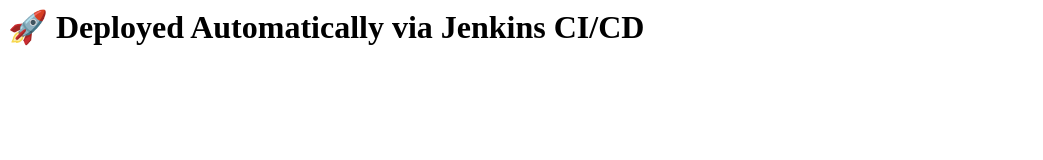
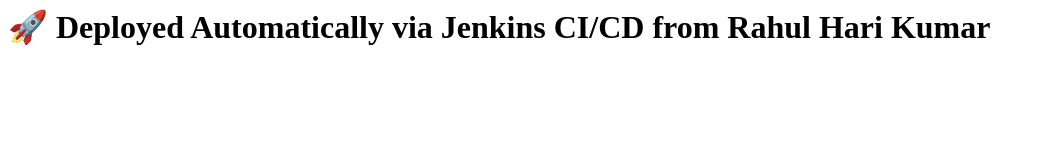
Before and after one commit to DevRahul16/End-to-End-CICD-Terraform-EKS-Pipeline, a website: page app/public/index.html in a window 1280 px wide. Shown: the whole page, without its empty margins (0-1043 px from the left). Drawn offline with Linux system fonts and the light colour scheme.

Commit message:
Update UI text

```diff
--- a/app/public/index.html
+++ b/app/public/index.html
@@ -1 +1 @@
-<h1>🚀 Deployed Automatically via Jenkins CI/CD</h1>
+<h1>🚀 Deployed Automatically via Jenkins CI/CD from Rahul Hari Kumar</h1>
```
